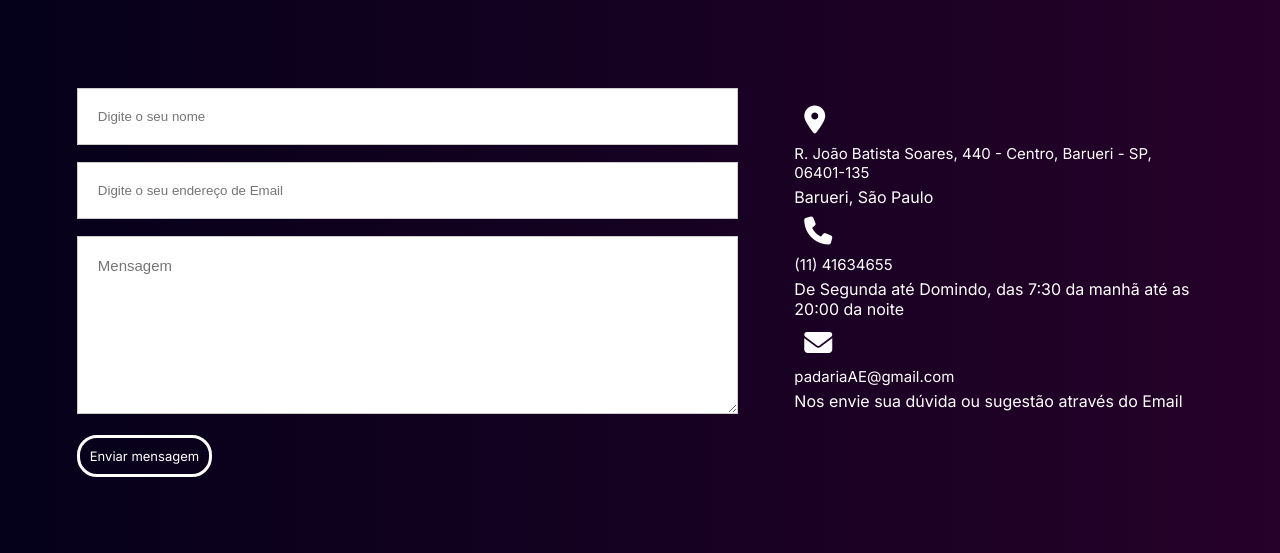
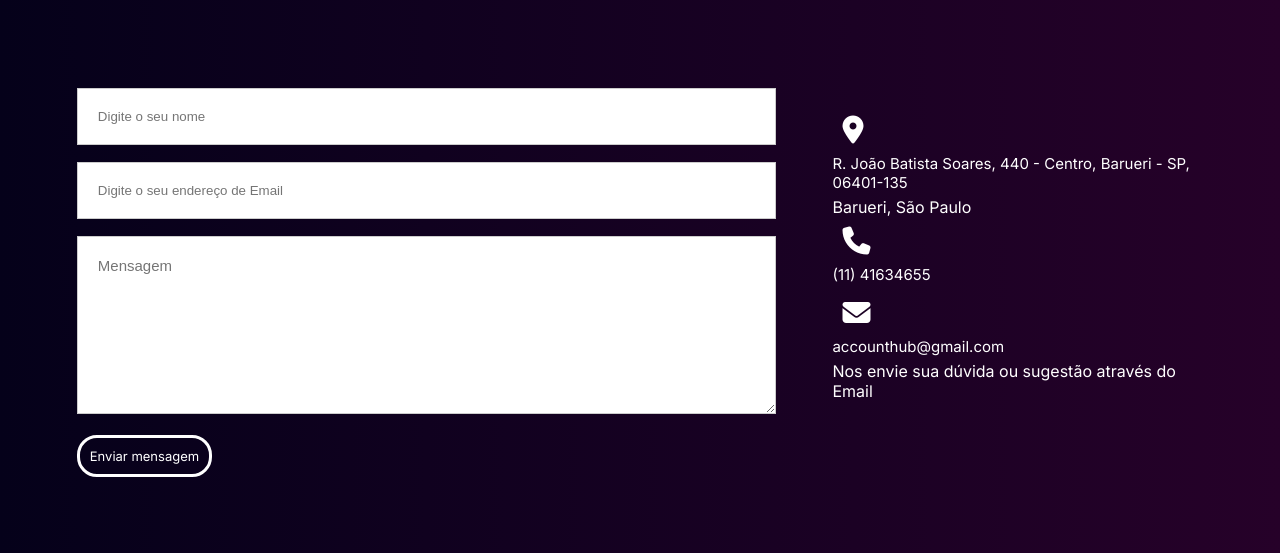
Before and after one commit to Fantta8820/AccountHub, a plain HTML site: page contato.html in a window 1280 px wide. Shown: the part 1112-1665 px from the top of the page. Drawn offline with Linux system fonts and the light colour scheme.

Commit message:
Update contato.html

```diff
--- a/contato.html
+++ b/contato.html
@@ -55,13 +55,12 @@
                     <i class="fa-solid fa-phone"></i>
                     <span>
                         <h5>(11) 41634655</h5>
-                        <p>De Segunda até Domindo, das 7:30 da manhã até as 20:00 da noite</p>
                     </span>
                 </div>
                 <div>
                     <i class="fa-solid fa-envelope"></i>
                     <span>
-                        <h5>padariaAE@gmail.com</h5>
+                        <h5>accounthub@gmail.com</h5>
                         <p>Nos envie sua dúvida ou sugestão através do Email</p>
                     </span>
                 </div>
```
